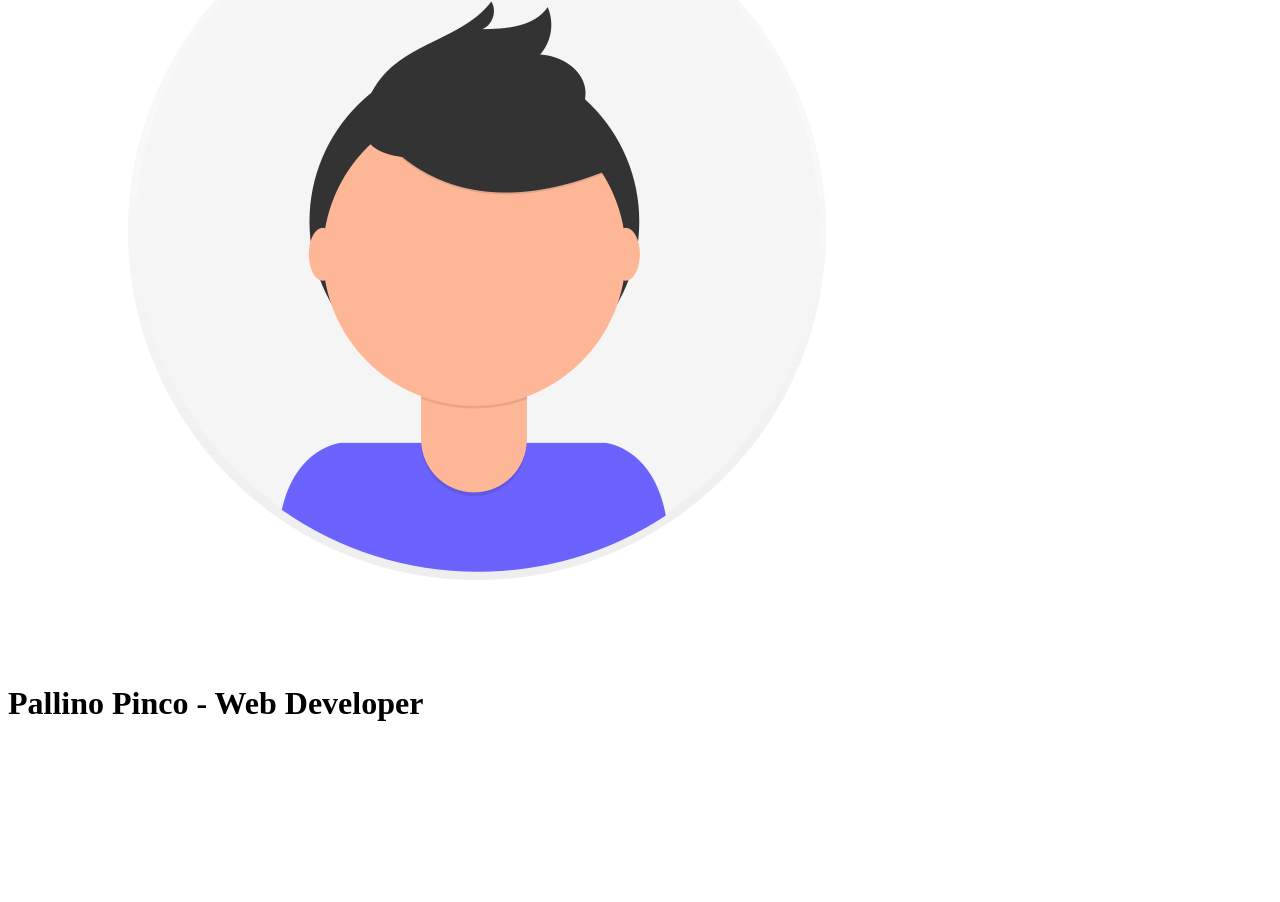
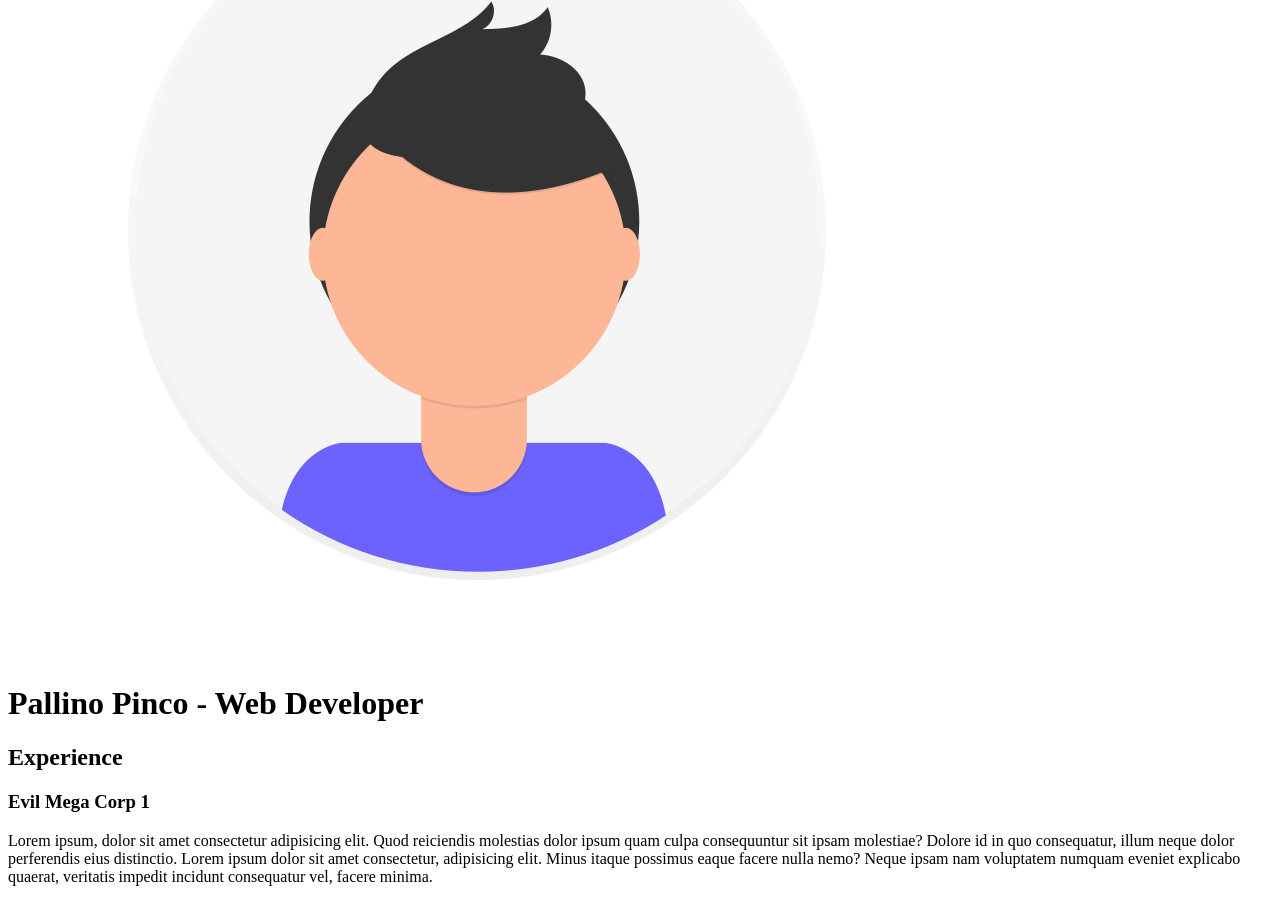
Before and after one commit to fusellifrancesco/html-css-curriculum-vitae, a plain HTML site: page index.html in a window 1280 px wide. Shown: the part 206-1108 px from the top of the page. Before the commit the page ends 950 px from the top, so only its background shows below. Drawn offline with Linux system fonts and the light colour scheme.

Commit message:
aggiunto tag h2, h3 e p

```diff
--- a/index.html
+++ b/index.html
@@ -4,6 +4,7 @@
     <meta charset="UTF-8">
     <meta http-equiv="X-UA-Compatible" content="IE=edge">
     <meta name="viewport" content="width=device-width, initial-scale=1.0">
+
     <title>Curriculum Vitae</title>
 </head>
 <body>
@@ -12,5 +13,13 @@
         <h1>Pallino Pinco - Web Developer</h1>
     </div>
 
+    <div>
+        <h2>Experience</h2>
+        <h3>Evil Mega Corp 1</h3>
+        <p>Lorem ipsum, dolor sit amet consectetur adipisicing elit. Quod reiciendis molestias dolor ipsum quam culpa consequuntur sit ipsam molestiae? Dolore id in quo consequatur,
+            illum neque dolor perferendis eius distinctio. Lorem ipsum dolor sit amet consectetur, adipisicing elit. Minus itaque possimus eaque facere nulla nemo? Neque ipsam nam voluptatem numquam eveniet explicabo quaerat,
+            veritatis impedit incidunt consequatur vel, facere minima.
+        </p>
+    </div>
 </body>
 </html>
```
